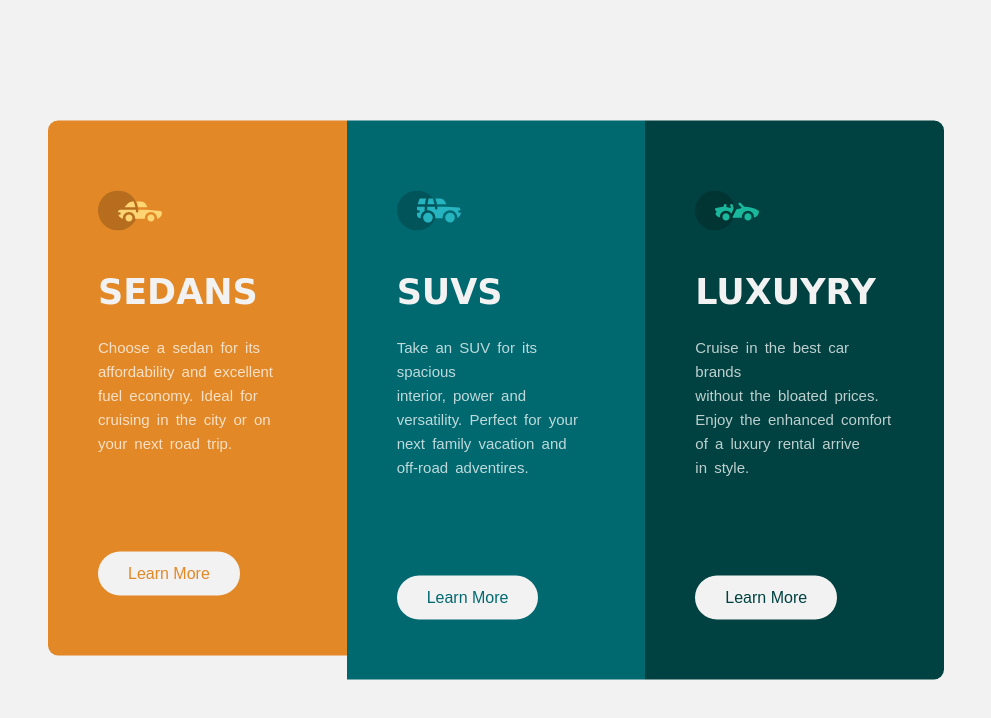
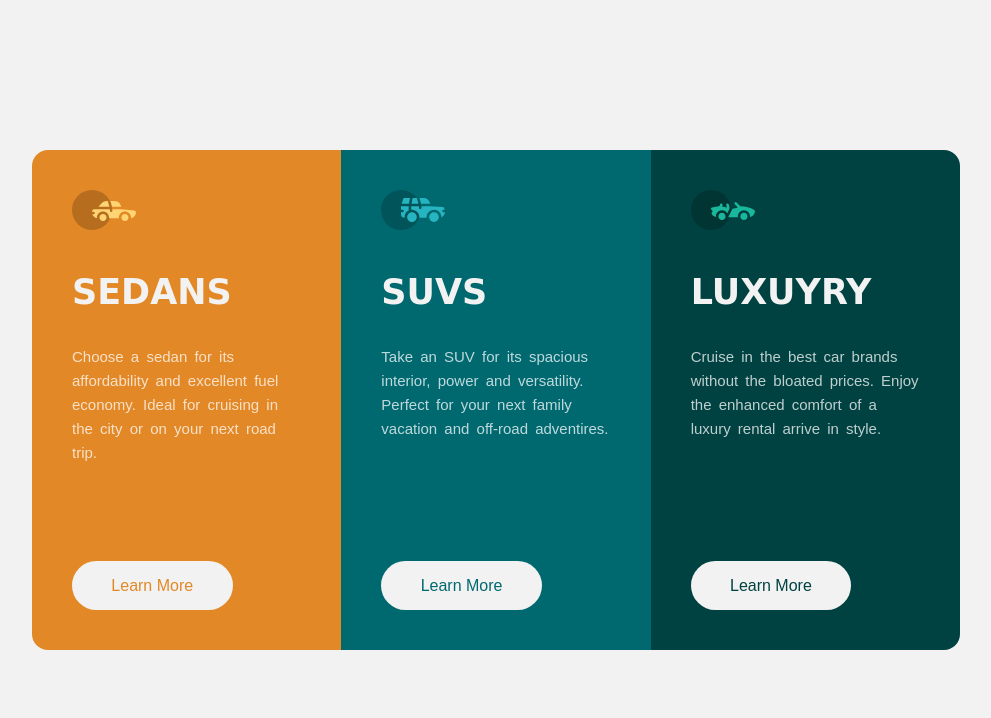
Before and after one commit to melad99/3-Column-Preview-Card, a plain HTML site: page index.html in a window 1280 px wide. Shown: the whole page, without its empty margins (144-1135 px from the left). Drawn offline with Linux system fonts and the light colour scheme; a web font is replaced by a local one.

Commit message:
Add files via upload

```diff
--- a/css/style.css
+++ b/css/style.css
@@ -1,94 +1,115 @@
-body{
+body {
 	background-color: hsl(0, 0%, 95%);
+	min-height: 100vh;
+	display: grid;
+	place-content: center;
 
 }
 
+.all-cards {
+	max-width: 58rem;
+	margin: 1rem;
+	height: 100%;
 
-.all-cards{
- position: absolute;
-top: 50%;
-left: 50%;
-transform: translate(-50%, -50%);
-width: 70%;
+}
+
+.card-main {
+	height: 100%;
+	display: flex;
+	flex-direction: column;
+	padding: 2.5rem;
+
+}
+
+.row {
+	align-items: stretch;
+	justify-content: center;
+	border-radius: 1rem;
+	overflow: hidden;
+}
+
+.nopadding {
+	padding: 0 !important;
+	margin: 0 !important;
+
+}
+
+.card-1 {
+	background-color: hsl(31, 77%, 52%);
+}
+
+.card-2 {
+	background-color: hsl(184, 100%, 22%);
+
+}
+
+.card-3 {
+	background-color: hsl(179, 100%, 13%);
+
+
+}
+
+.svg-icon {
+	margin-bottom: 25px;
+
+}
+
+.card-main h4 {
+	font-family: 'Big Shoulders Display', cursive;
+	font-weight: 700;
+	font-size: 35px;
+	color: hsl(0, 0%, 95%);
+	margin-top: 1rem;
+	margin-bottom: 2rem;
 }
 
 
 
-.nopadding {
-	padding: 0 !important;
-	margin: 0 !important;
- }
-
-.card-1{
-	background-color:hsl(31, 77%, 52%) ;
-	padding: 70px 50px 60px 50px;
-	border-radius: 10px 0px 0px 10px;
-}
-.card-2{
-	background-color:hsl(184, 100%, 22%);
-	padding: 70px 50px 60px 50px;
-}
-.card-3{
-	background-color:hsl(179, 100%, 13%);
-	padding: 70px 50px 60px 50px;
-	border-radius: 0px 10px 10px 0px;
-
-}
-
- .svg-icon{
-	margin-bottom: 25px;
- }
-
-.card-main h4{
-	font-family: 'Big Shoulders Display', cursive;
-	font-weight: 700;
-	font-size: 35px;
-	color:hsl(0, 0%, 95%);
-padding: 15px 0px 15px 0px;}
-
-
-.card-main p{
+.card-main p {
 	font-family: 'Lexend Deca', sans-serif;
 	font-weight: 400;
 	font-size: 15px;
 	color: hsla(0, 0%, 100%, 0.75);
-padding-bottom: 80px;
-line-height: 1.5rem;
-word-spacing: 3px;
+	margin-bottom: 6rem;
+	line-height: 1.5rem;
+	word-spacing: 3px;
 }
 
 
-.card-1 button{
+.a a {
 	border: none;
-background-color: hsl(0, 0%, 95%);
-	padding: 10px 30px 10px 30px;
-		border-radius:40px;
-		color:hsl(31, 77%, 52%) ;
-		;
-		font-family: 'Lexend Deca', sans-serif;
+	background-color: hsl(0, 0%, 95%);
+	padding: 15px 30px 15px 30px;
+	border-radius: 40px;
+	color: hsl(31, 77%, 52%);
+	;
+	display: inline-flex;
+	font-family: 'Lexend Deca', sans-serif;
 	font-weight: 400;
+	margin-top: auto;
+	justify-content: center;
+	max-width: 70%;
+	line-height: 1.2;
+}
+.a a:hover {
+background: none;
+border: 2px solid #fff;
+color :#fff;
+text-decoration: none;
+}
+.col-md-4 {
+	max-width: 20rem;
+	margin: auto;
 
 }
-.card-2 button{
-	border: none;
-background-color: hsl(0, 0%, 95%);
-	padding: 10px 30px 10px 30px;
-		border-radius:40px;
-		color:hsl(184, 100%, 22%)
-		;
-		;
-		font-family: 'Lexend Deca', sans-serif;
-	font-weight: 400;
+
+.card-2 a {
+
+	color: hsl(184, 100%, 22%);
 
 }
-.card-3 button{
-	border: none;
-background-color: hsl(0, 0%, 95%);
-	padding: 10px 30px 10px 30px;
-		border-radius:40px;
-		color:hsl(179, 100%, 13%);
-		;
-		font-family: 'Lexend Deca', sans-serif;
-	font-weight: 400;
+
+.card-3 a {
+	color: hsl(179, 100%, 13%);
 
 }
--- a/index.html
+++ b/index.html
@@ -12,11 +12,12 @@
 
 <body>
 	<div class="all-cards ">
-		<div class="container-fluid">
+		<div class="container-fluid all-card">
 			<div class="row ">
-				<div class="col-lg-4 col-sm-3 nopadding">
+				<div class="col-lg-4 a col-md-4 nopadding">
 					<div class="card-main card-1">
-						<svg class="svg-icon" width="64" height="40" xmlns="http://www.w3.org/2000/svg">
+						<svg class="svg-icon" width="64" height="40" aria-hidden="true"
+							xmlns="http://www.w3.org/2000/svg">
 							<g fill="none" fill-rule="evenodd">
 								<circle fill="#000" opacity=".201" cx="20" cy="20" r="20" />
 								<path
@@ -25,18 +26,19 @@
 							</g>
 						</svg>
 						<h4>SEDANS</h4>
-						<p>Choose a sedan for its <br>
-							affordability and excellent <br>
-							fuel economy. Ideal for <br>
-							cruising in the city or on <br>
+						<p>Choose a sedan for its
+							affordability and excellent
+							fuel economy. Ideal for
+							cruising in the city or on
 							your next road trip.
 						</p>
-						<button> Learn More</button>
+						<a href="#">Learn More</a>
 					</div>
 				</div>
-				<div class="col-lg-4 col-sm nopadding">
+				<div class="col-lg-4 a col-md-4 nopadding">
 					<div class="card-main card-2">
-						<svg  class="svg-icon"  width="64" height="40" xmlns="http://www.w3.org/2000/svg">
+						<svg class="svg-icon" width="64" height="40" aria-hidden="true"
+							xmlns="http://www.w3.org/2000/svg">
 							<g fill="none" fill-rule="evenodd">
 								<circle fill="#000" opacity=".201" cx="20" cy="20" r="20" />
 								<path
@@ -45,18 +47,20 @@
 							</g>
 						</svg>
 						<h4>SUVS</h4>
-						<p>Take an SUV for its spacious <br>
-							interior, power and  <br>
-							versatility. Perfect for your <br>
-							next family vacation and <br>
+						<p>Take an SUV for its spacious
+							interior, power and
+							versatility. Perfect for your
+							next family vacation and
 							off-road adventires.
 						</p>
-						<button> Learn More</button>
+						<a href="#">Learn More</a>
+
 					</div>
 				</div>
-				<div class="col-lg-4 col-sm nopadding">
+				<div class="col-lg-4 a col-md-4 nopadding">
 					<div class="card-main card-3">
-						<svg  class="svg-icon" width="64" height="40" xmlns="http://www.w3.org/2000/svg">
+						<svg class="svg-icon" width="64" height="40" aria-hidden="true"
+							xmlns="http://www.w3.org/2000/svg">
 							<g fill="none" fill-rule="evenodd">
 								<circle fill="#000" opacity=".201" cx="20" cy="20" r="20" />
 								<path
@@ -65,14 +69,14 @@
 							</g>
 						</svg>
 						<h4>LUXUYRY</h4>
-						<p>Cruise in the best car brands <br>
-							 without the bloated prices. <br>
-							 Enjoy the enhanced comfort <br>
-							 of a luxury rental arrive <br>
-							 in style.
+						<p>Cruise in the best car brands
+							without the bloated prices.
+							Enjoy the enhanced comfort
+							of a luxury rental arrive
+							in style.
 
 						</p>
-						<button> Learn More</button>
+						<a href="#">Learn More</a>
 					</div>
 				</div>
 			</div>
```
Also changed, not shown: css/GFonts.css (line endings or trailing spaces), js/jquery-3.6.0.min.js, js/popper.min.js.
